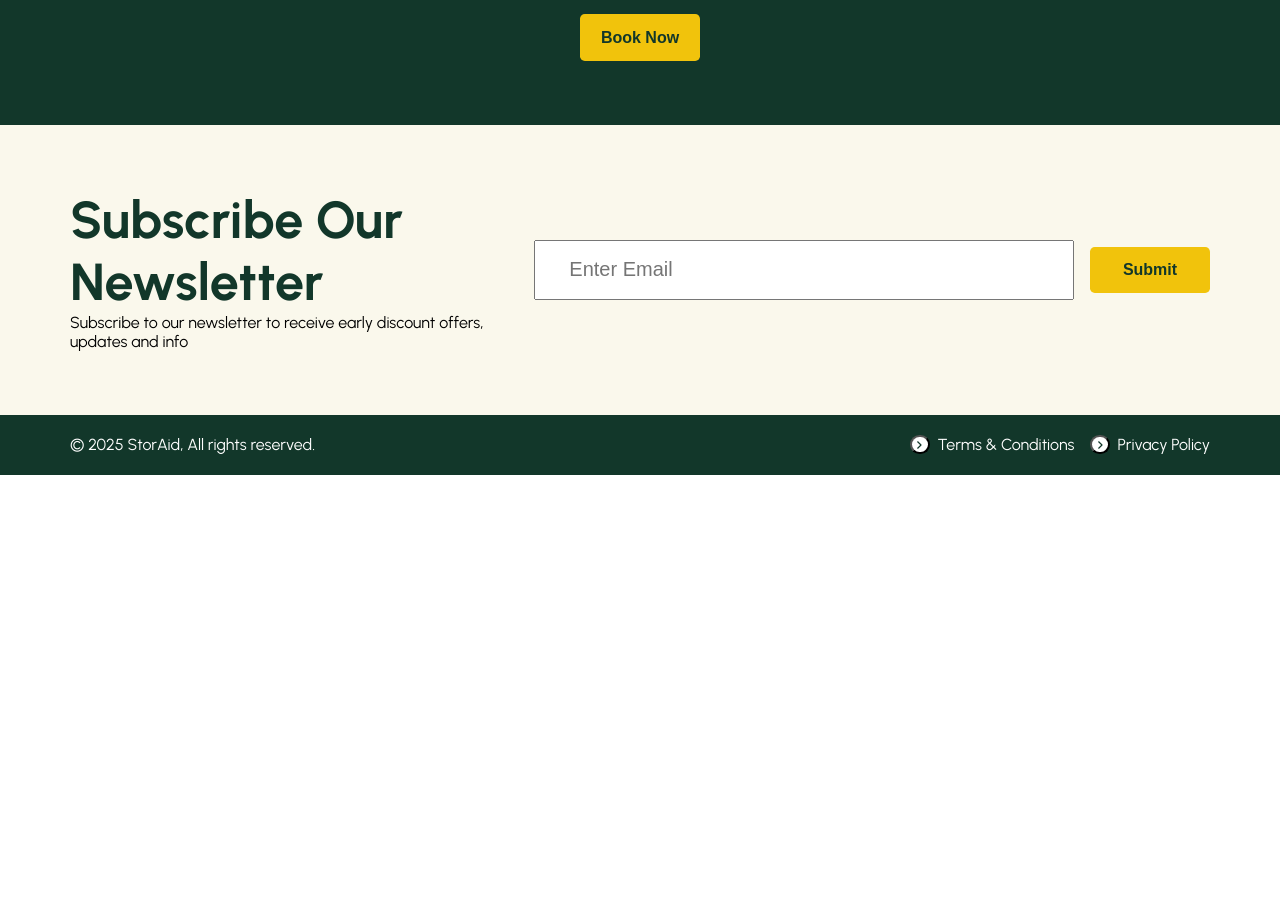
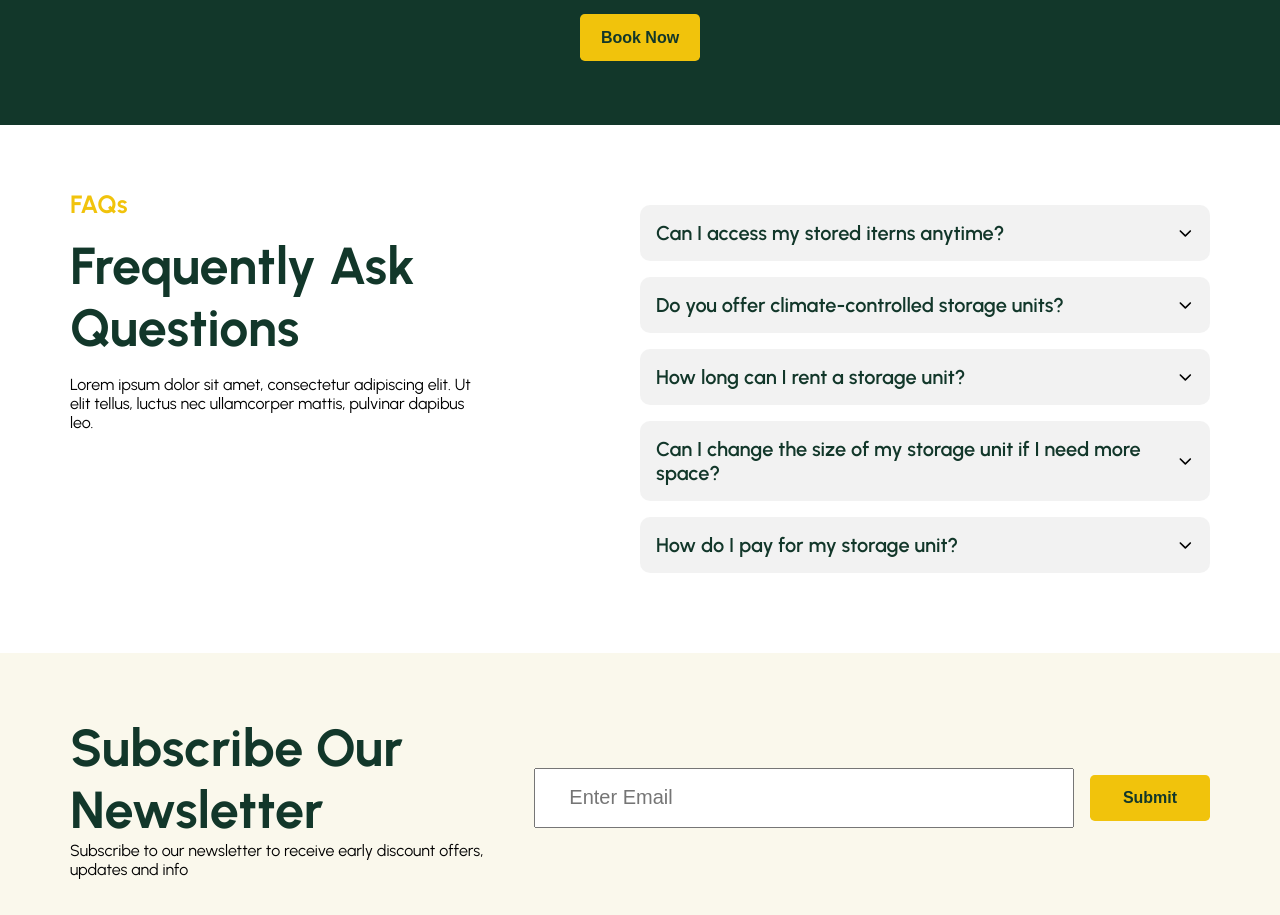
Before and after one commit to Mannelito-1/React-storaid-uppgift, a React (Vite) app: page /Booking in a window 1280 px wide. Shown: the part 2622-3537 px from the top of the page. Before the commit the page ends 3097 px from the top, so only its background shows below. Built offline with nearby package versions, Linux system fonts and the light colour scheme.

Commit message:
Add Faq component with accordion functionality and integrate into BookingPG and ContactusPG; update styles in index.css

```diff
--- a/package.json
+++ b/package.json
@@ -10,6 +10,9 @@
     "preview": "vite preview"
   },
   "dependencies": {
+    "@fortawesome/fontawesome-svg-core": "^7.1.0",
+    "@fortawesome/free-solid-svg-icons": "^7.1.0",
+    "@fortawesome/react-fontawesome": "^3.1.0",
     "react": "^19.1.1",
     "react-dom": "^19.1.1",
     "react-router-dom": "^7.9.4"
--- a/src/App.jsx
+++ b/src/App.jsx
@@ -10,6 +10,7 @@ import Navbar from "./components/Navbar";
 import Subscribe from "./components/Subscribe";
 import BookingPG from "./views/BookingPG";
 import Page404PG from "./views/Page404PG";
+
 
 function App() {
   return (
--- a/src/components/Faq.jsx
+++ b/src/components/Faq.jsx
@@ -1,17 +1,189 @@
-import React from 'react'
+import React, { useState } from "react";
+import Titlecomp from "./Titlecomp";
+import { FontAwesomeIcon } from "@fortawesome/react-fontawesome";
+import { faChevronDown } from "@fortawesome/free-solid-svg-icons";
 
 function Faq() {
+  const [openIndex, SetOpenIndex] = useState(false);
+
+  const toggleAccordion = (index) => {
+    SetOpenIndex(openIndex === index ? false : index);
+  };
+
   return (
     <>
-    <section className='faq'>
+      <section className="faq">
         <div className="container-space">
+          <div className="left-side">
+            <Titlecomp
+              pText="Lorem ipsum dolor sit amet, consectetur adipiscing elit. Ut elit tellus, luctus nec ullamcorper mattis, pulvinar dapibus leo."
+              h4Title="FAQs"
+              h3Title="Frequently Ask Questions"
+            />
+          </div>
 
+          <div className="right-side">
+            <div className="accordion">
+              {/* card 1 with index 0 */}
+              <div className="card">
+                <div
+                  className={` card-head ${
+                    openIndex === 0 ? `active, card-bg` : ""
+                  }`}
+                  onClick={() => toggleAccordion(0)}
+                >
+                  <h6>Can I access my stored iterns anytime?</h6>
+                  <button className="arrow">
+                    <FontAwesomeIcon
+                      icon={faChevronDown}
+                      className={openIndex === 0 ? "rotate" : ""}
+                    />
+                  </button>
+                </div>
+                <div
+                  className={` card-hidden ${openIndex === 0 ? `active` : ""}`}
+                >
+                  {openIndex === 0 && (
+                    <p>
+                      Far far away, behind the word mountains, far from the
+                      countries Vokalia and Consonantia,there live the blind
+                      texts.Separated they in liveBookmarksgrove right at the
+                      coast
+                    </p>
+                  )}
+                </div>
+              </div>
+
+              {/* card 2 with index 1 */}
+              <div className="card">
+                <div
+                  className={` card-head ${
+                    openIndex === 1 ? `active, card-bg` : ""
+                  }`}
+                  onClick={() => toggleAccordion(1)}
+                >
+                  <h6>Do you offer climate-controlled storage units?</h6>
+                  <button className="arrow">
+                    <FontAwesomeIcon
+                      icon={faChevronDown}
+                      className={openIndex === 1 ? "rotate" : ""}
+                    />
+                  </button>
+                </div>
+                <div
+                  className={` card-hidden ${openIndex === 1 ? `active` : ""}`}
+                >
+                  {openIndex === 1 && (
+                    <p>
+                      Far far away, behind the word mountains, far from the
+                      countries Vokalia and Consonantia,there live the blind
+                      texts.Separated they in liveBookmarksgrove right at the
+                      coast
+                    </p>
+                  )}
+                </div>
+              </div>
+
+              {/* card 3 with index 2 */}
+              <div className="card">
+                <div
+                  className={` card-head ${
+                    openIndex === 2 ? `active, card-bg` : ""
+                  }`}
+                  onClick={() => toggleAccordion(2)}
+                >
+                  <h6>How long can I rent a storage unit?</h6>
+                  <button className="arrow">
+                    <FontAwesomeIcon
+                      icon={faChevronDown}
+                      className={openIndex === 2 ? "rotate" : ""}
+                    />
+                  </button>
+                </div>
+                <div
+                  className={` card-hidden ${openIndex === 2 ? `active` : ""}`}
+                >
+                  {openIndex === 2 && (
+                    <p>
+                      Far far away, behind the word mountains, far from the
+                      countries Vokalia and Consonantia,there live the blind
+                      texts.Separated they in liveBookmarksgrove right at the
+                      coast
+                    </p>
+                  )}
+                </div>
+              </div>
+
+              {/* card 4 with index 3 */}
+
+              <div className="card">
+                <div
+                  className={` card-head ${
+                    openIndex === 3 ? `active, card-bg` : ""
+                  }`}
+                  onClick={() => toggleAccordion(3)}
+                >
+                  <h6>
+                    Can I change the size of my storage unit if I need more
+                    space?
+                  </h6>
+                  <button className="arrow">
+                    <FontAwesomeIcon
+                      icon={faChevronDown}
+                      className={openIndex === 3 ? "rotate" : ""}
+                    />
+                  </button>
+                </div>
+                <div
+                  className={` card-hidden ${openIndex === 3 ? `active` : ""}`}
+                >
+                  {openIndex === 3 && (
+                    <p>
+                      Far far away, behind the word mountains, far from the
+                      countries Vokalia and Consonantia,there live the blind
+                      texts.Separated they in liveBookmarksgrove right at the
+                      coast
+                    </p>
+                  )}
+                </div>
+              </div>
+
+              {/* card 5 with index 4 */}
+
+              <div className="card">
+                <div
+                  className={` card-head ${
+                    openIndex === 4 ? `active, card-bg` : ""
+                  }`}
+                  onClick={() => toggleAccordion(4)}
+                >
+                  <h6>How do I pay for my storage unit?</h6>
+                  <button className="arrow">
+                    <FontAwesomeIcon
+                      icon={faChevronDown}
+                      className={openIndex === 4 ? "rotate" : ""}
+                    />
+                  </button>
+                </div>
+                <div
+                  className={` card-hidden ${openIndex === 4 ? `active` : ""}`}
+                >
+                  {openIndex === 4 && (
+                    <p>
+                      Far far away, behind the word mountains, far from the
+                      countries Vokalia and Consonantia,there live the blind
+                      texts.Separated they in liveBookmarksgrove right at the
+                      coast
+                    </p>
+                  )}
+                </div>
+              </div>
+            </div>
+          </div>
         </div>
-
-    </section>
-
+      </section>
     </>
-  )
+  );
 }
 
-export default Faq
+export default Faq;
--- a/src/index.css
+++ b/src/index.css
@@ -903,3 +903,61 @@ h6 {
     gap: 1rem;
   }
 }
+
+.faq {
+  padding-block: var(--section-spacing);
+
+  .container-space {
+    display: flex;
+    gap: 0;
+  }
+
+  .left-side {
+    width: 180%;
+  }
+
+  .right-side {
+    width: 180%;
+  }
+
+  .accordion {
+    width: 100%;
+  }
+
+  .top-text-small {
+    display: flex;
+    flex-direction: column;
+    gap: 1rem;
+    width: 180%;
+  }
+
+  .card-head {
+    display: flex;
+    justify-content: space-between;
+    padding-block: 1rem;
+    background-color: rgba(128, 128, 128, 0.103);
+    margin-block: 1rem;
+    padding-left: 1rem;
+    padding-right: 1rem;
+    border-radius: 10px;
+  }
+
+  .card-bg {
+    background-color: #f1c30c;
+  }
+
+  .arrow {
+    border: none;
+    background-color: transparent;
+  }
+  .rotate {
+    transform: rotate(180deg);
+    color: white;
+  }
+
+  .card-hidden {
+    p {
+      padding-block: 1rem;
+    }
+  }
+}
--- a/src/views/BookingPG.jsx
+++ b/src/views/BookingPG.jsx
@@ -3,6 +3,7 @@ import Althero from "../components/Althero";
 import ChooseUs from "../components/ChooseUs";
 import BookNow from "../components/BookNow";
 import Bookingunit from "../components/Bookingunit";
+import Faq from "../components/Faq";
 
 function BookingPG() {
   return (
@@ -15,6 +16,7 @@ function BookingPG() {
 
       <ChooseUs />
       <BookNow />
+      <Faq/>
     </>
   );
 }
--- a/src/views/ContactusPG.jsx
+++ b/src/views/ContactusPG.jsx
@@ -2,6 +2,7 @@ import React from "react";
 import Althero from "../components/Althero";
 import Getintouch from "../components/Getintouch";
 import Findus from "../components/Findus";
+import Faq from "../components/Faq";
 
 function ContactusPG() {
   return (
@@ -12,6 +13,7 @@ function ContactusPG() {
       />
       <Getintouch/>
       <Findus/>
+      <Faq/>
     </>
   );
 }
```
Also changed, not shown: 1 other file (tests, documents, lock files or other folders).
